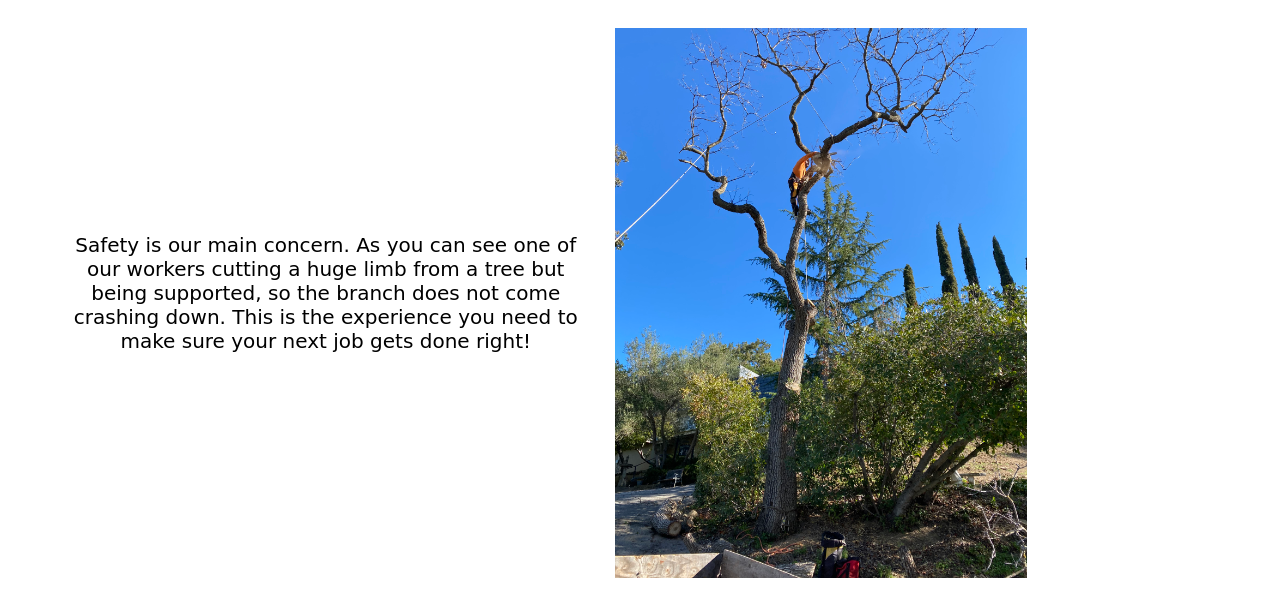
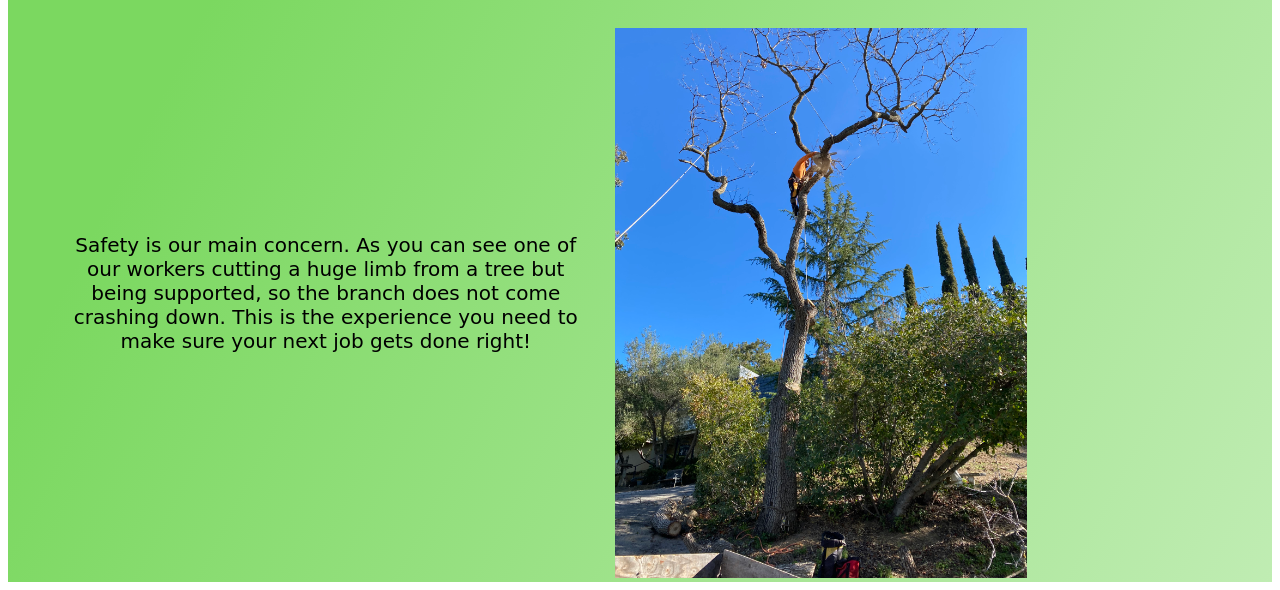
Before and after one commit to jerenteria/jr_services, a Django app: template jr_services_project/jr_services_app/templates/home.html in a window 1280 px wide. Shown: the part 1371-1961 px from the top of the page. Run offline with Django 3.2, Linux system fonts and the light colour scheme; the template is opened without the code that fills it, so the values that code supplies are empty.

Commit message:
added background color

```diff
--- a/jr_services_project/jr_services_app/static/css/style.css
+++ b/jr_services_project/jr_services_app/static/css/style.css
@@ -1,5 +1,7 @@
 #container {
-
+  background-image: linear-gradient( 117deg,
+  rgba(123,216,96,1) 39.2%,
+  rgba(255,255,255,1) 156.2% );
 }
 
 #section1 {
@@ -12,6 +14,7 @@
   display: flex;
   align-items: center;
   justify-content: center;
+
 }
 
 #section3 {
```
